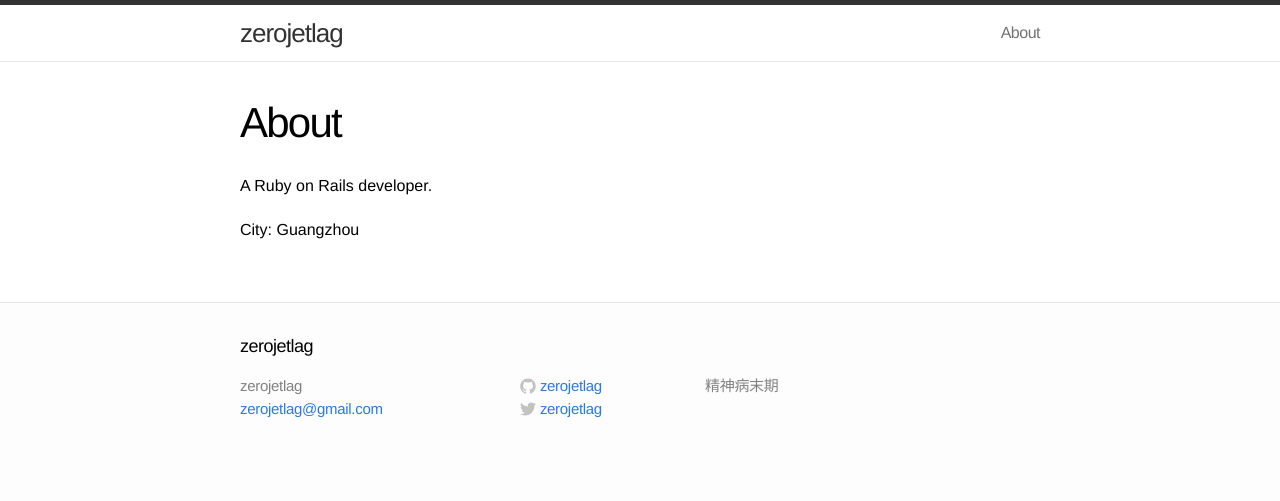
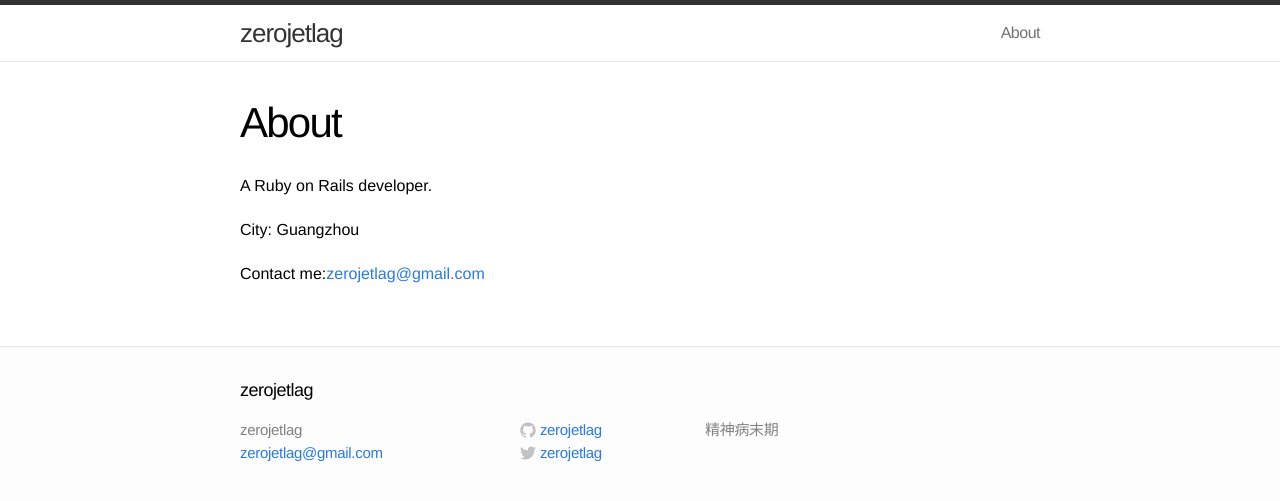
Before and after one commit to zerojetlag/jekyll_blog, a Jekyll site: the page built from about.md, in a window 1280 px wide. Shown: the top 501 px of the page. Built offline with Jekyll 4.4.1, drawn with Linux system fonts in a browser that asks for light colours.

Commit message:
update email

```diff
--- a/about.md
+++ b/about.md
@@ -7,3 +7,5 @@ permalink: /about/
 A Ruby on Rails developer.
 
 City: Guangzhou
+
+Contact me:[zerojetlag@gmail.com](mailto:zerojetlag@gmail.com)
```
